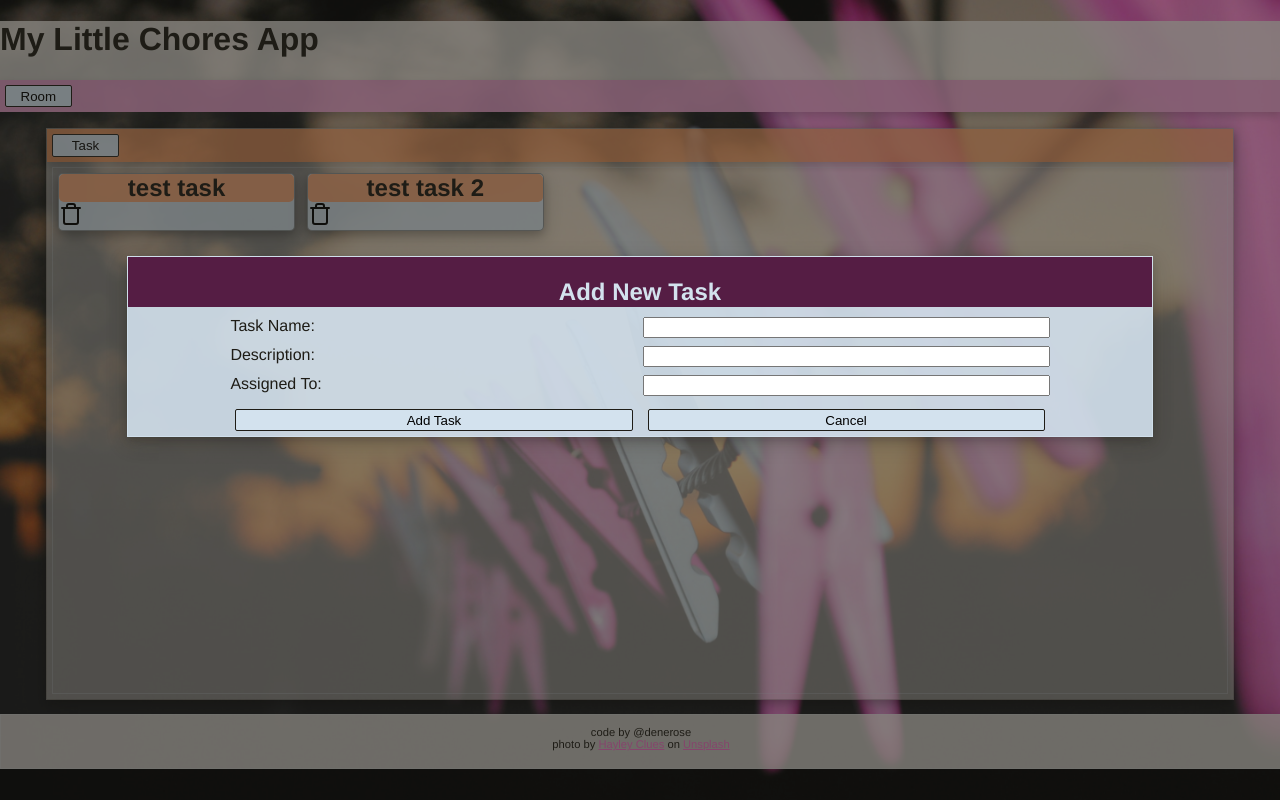
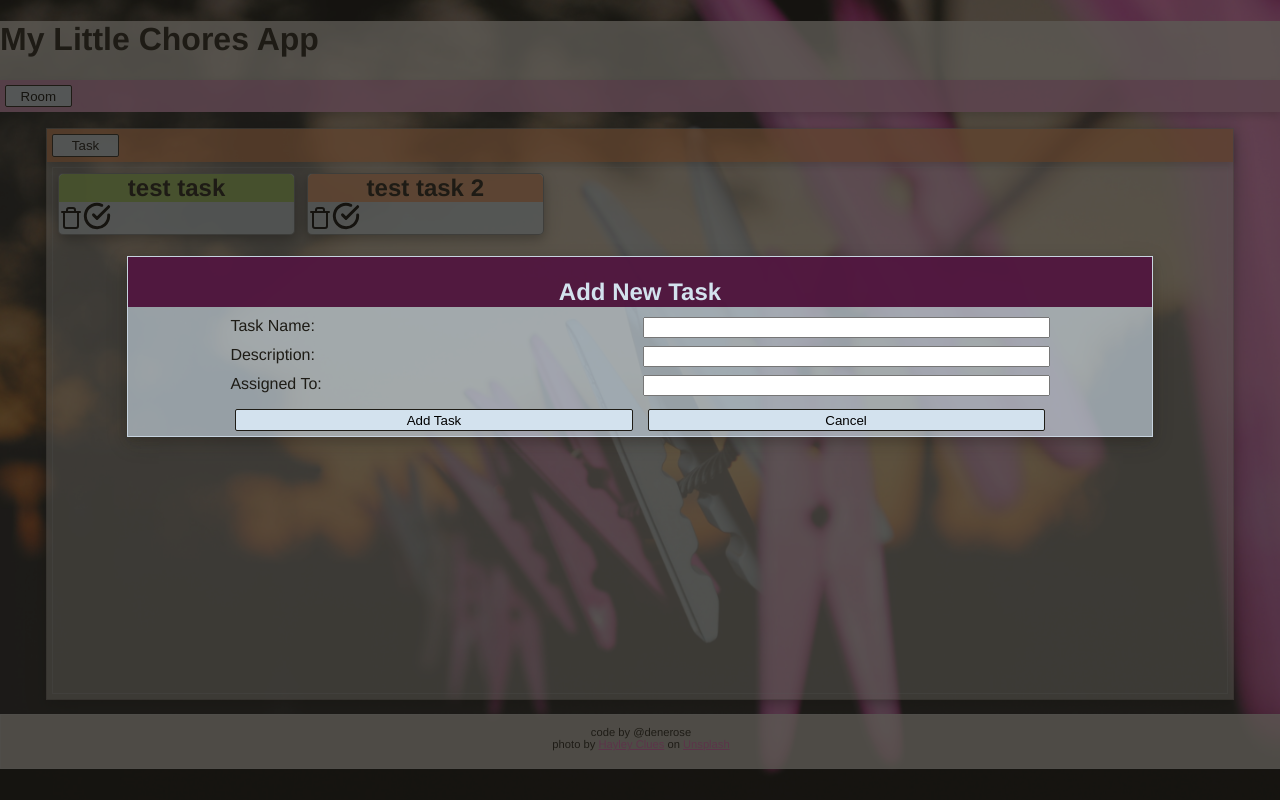
Before and after one commit to denerose/ToDo-Odin, a website with bundled scripts: page index.html in a window 1280 px wide. Both pictures are taken after a click on the button "Task". Built offline with nearby package versions, Linux system fonts and the light colour scheme.

Commit message:
Add task status buttons

```diff
--- a/src/display.ts
+++ b/src/display.ts
@@ -4,25 +4,36 @@ export module DisplayControl {
 
     const app = document.getElementById("app") as HTMLDivElement
 
-    export function addTasksToDOM() {
+    export function refreshTaskDisplay() {
         app.innerHTML = ""
         const taskList = Tasks.getTaskList()
         taskList.forEach(task => {
             const newCard = document.createElement('div')
             const newTitle = document.createElement('h2')
-            newCard.className = "taskCard"
+            if (!task.status) newCard.className = "taskCard"
+            if (task.status) newCard.className = "compTaskCard"
             newCard.id = String(task.key)
             newTitle.innerText = task.title
             newTitle.className = "taskHeader"
             newCard.appendChild(newTitle)
-            const deleteBtn = document.createElement('div')
-            deleteBtn.innerHTML = "<img src='trash.svg'/>"
+            const taskBtnDiv = document.createElement('div')
+            const deleteBtn = document.createElement('img')
+            deleteBtn.src = "trash.svg"
             deleteBtn.className = "deleteBtn"
             deleteBtn.onclick = function (){
                 Tasks.removeToDoItem(task.key)
-                addTasksToDOM();
+                refreshTaskDisplay();
             }
-            newCard.appendChild(deleteBtn)
+            taskBtnDiv.appendChild(deleteBtn)
+            const checkBtn = document.createElement('img')
+            checkBtn.src = "check-circle.svg"
+            checkBtn.className = "checkBtn"
+            checkBtn.onclick = function () {
+                task.changeStatus();
+                refreshTaskDisplay();
+            }
+            taskBtnDiv.appendChild(checkBtn)
+            newCard.appendChild(taskBtnDiv)
             app.appendChild(newCard)
         });
     }
@@ -55,7 +66,7 @@ export module DisplayControl {
             })
             newTaskForm.reset();
             newTaskModal.style.display = "none"
-            addTasksToDOM();
+            refreshTaskDisplay();
         })
     }
 }
--- a/src/index.ts
+++ b/src/index.ts
@@ -1,7 +1,7 @@
 import { DisplayControl } from "./display";
 
 function main() {
-    DisplayControl.addTasksToDOM();
+    DisplayControl.refreshTaskDisplay();
     DisplayControl.addEventListeners();
 }
 
--- a/style.css
+++ b/style.css
@@ -96,6 +96,7 @@ a {
 }
 
 /* generated item styles */
+.compTaskCard,
 .taskCard {
     background-color: rgba(var(--light-blue), 0.85);
     box-shadow: 0 4px 8px 0 rgba(0, 0, 0, 0.2), 0 6px 20px 0 rgba(0, 0, 0, 0.19);
@@ -105,6 +106,10 @@ a {
     margin: 5px;
 }
 
+.compTaskCard > .taskHeader {
+    background-color: rgba(var(--green), 0.6);
+}
+
 .taskHeader {
     background-color: rgba(var(--pumpkin), 0.6);
     text-align: center;
@@ -112,7 +117,7 @@ a {
     position: relative;
     top: 0;
     margin: 0;
-    border-radius: 5px;
+    border-radius: 5px 5px 0 0;
 }
 
 .deleteBtn:hover {
@@ -130,12 +135,12 @@ a {
     width: 100%;
     height: 100%;
     background-color: rgb(var(--grey-black));
-    background-color: rgba(var(--grey-black), 0.5);
+    background-color: rgba(var(--grey-black), 0.7);
 }
 
 .modal-content {
     position: relative;
-    background-color: rgb(var(--light-blue), 0.9);
+    background-color: rgba(var(--light-blue), 0.6);
     margin: auto;
     padding: 0;
     border: 1px solid rgba(var(--light-blue), 0.8);
```
Also changed, not shown: dist/index.js.
